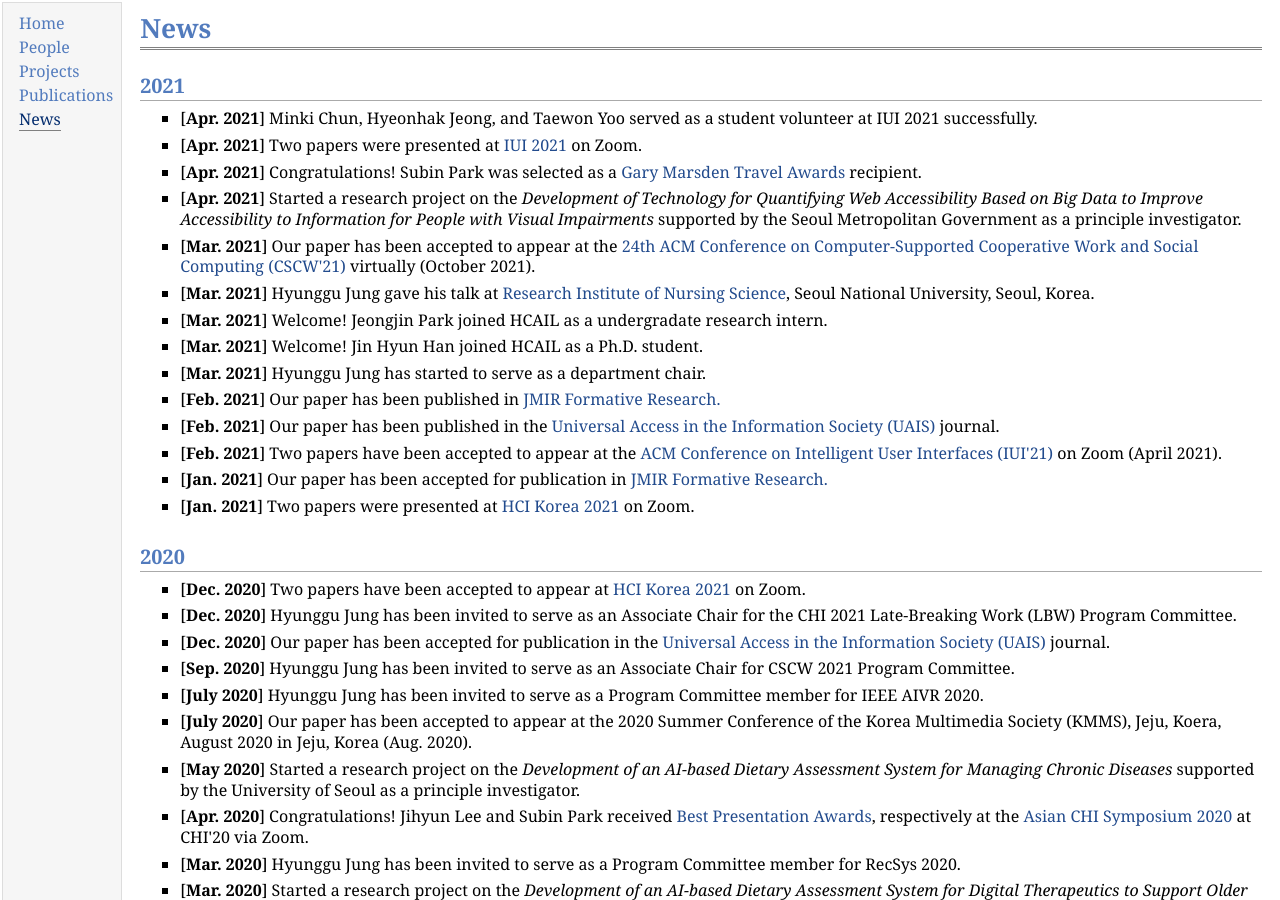
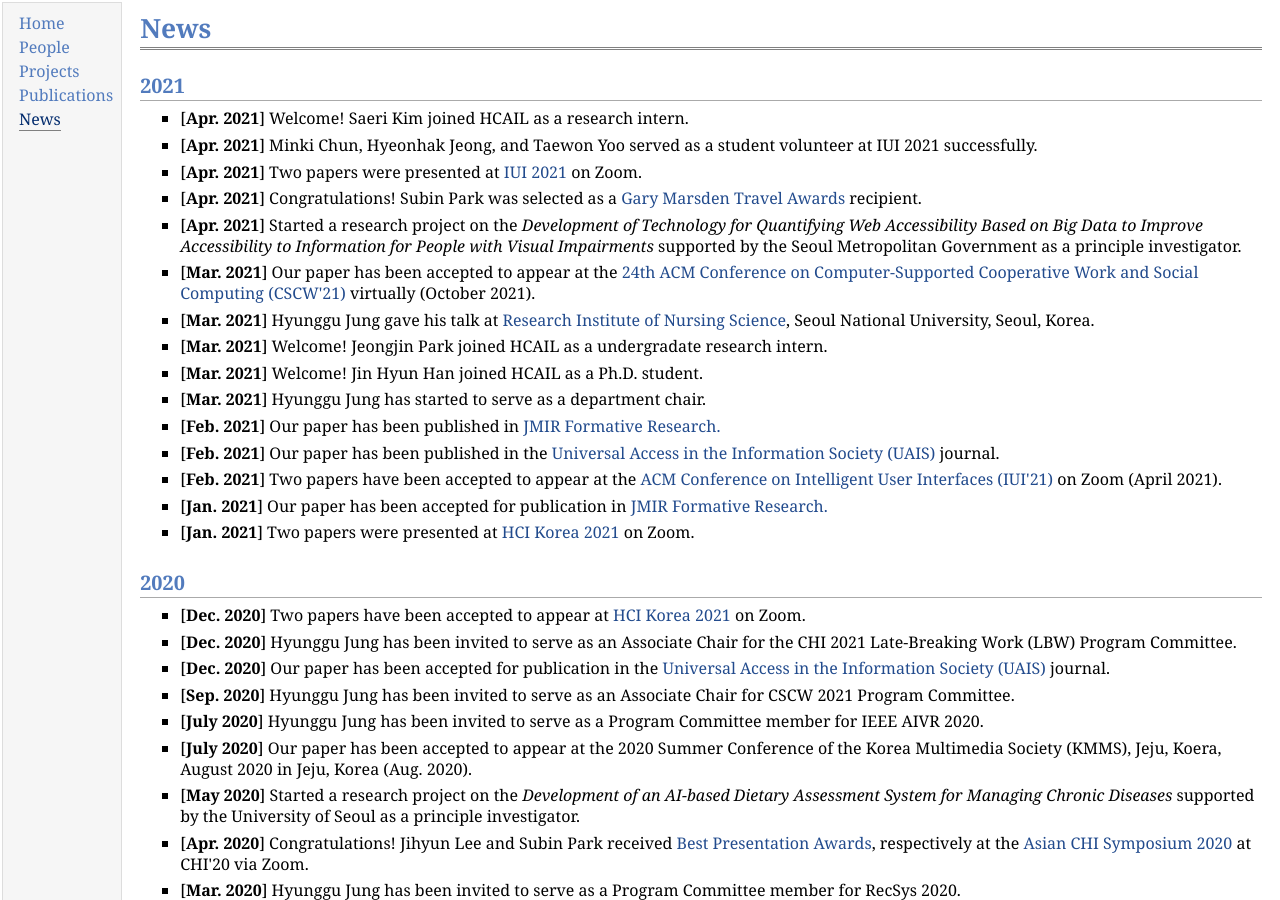
Before and after one commit to hcail/hcail-backup.github.io, a Jekyll site: the page news/news.html, which Jekyll copies as it is, in a window 1280 px wide and 900 px high. Built offline with Jekyll 4.4.1, drawn with Linux system fonts in a browser that asks for light colours.

Commit message:
saeri kim news

```diff
--- a/index.html
+++ b/index.html
@@ -59,6 +59,9 @@
 </div></div>
 <h2>What's new?</h2>
 <ul>
+  <li><p>[<b>Apr. 2021</b>] Welcome! Saeri Kim joined HCAIL
+    as a research intern.</p>
+  </li>
   <li><p>[<b>Apr. 2021</b>] Minki Chun, Hyeonhak Jeong, and Taewon Yoo served as a student volunteer at IUI 2021 successfully.
   </li>
   <li><p>[<b>Apr. 2021</b>] Two papers were presented at
--- a/news/news.html
+++ b/news/news.html
@@ -23,6 +23,9 @@
   </div>
   <h2>2021</h2>
   <ul>
+    <li><p>[<b>Apr. 2021</b>] Welcome! Saeri Kim joined HCAIL
+      as a research intern.</p>
+    </li>
     <li><p>[<b>Apr. 2021</b>] Minki Chun, Hyeonhak Jeong, and Taewon Yoo served as a student volunteer at IUI 2021 successfully.
     </li>
     <li><p>[<b>Apr. 2021</b>] Two papers were presented at
--- a/people/people.html
+++ b/people/people.html
@@ -98,7 +98,7 @@
     <td class="c2"> &nbsp;&nbsp;&nbsp;&nbsp;&nbsp;&nbsp;&nbsp;&nbsp;&nbsp;&nbsp;&nbsp;&nbsp;&nbsp;&nbsp;&nbsp;&nbsp;&nbsp;&nbsp;&nbsp;&nbsp;&nbsp;&nbsp;&nbsp;</td>
     <td class="c2"> <img src="img/skim.jpg" width="110" style="vertical-align: -4px"></td>
     <td class="c2"> <a href="https://www.linkedin.com/in/saerikim/">
-                    <b>Saeri Kim</b></a><br>Ph.D. Student
+                    <b>Saeri Kim</b></a><br>Research Intern
                     <br>University of the Arts London<br>s.kim0620201 [at] arts.ac.uk</td>
   </tr>
 </table>
```
Also changed, not shown: 2 other files.
